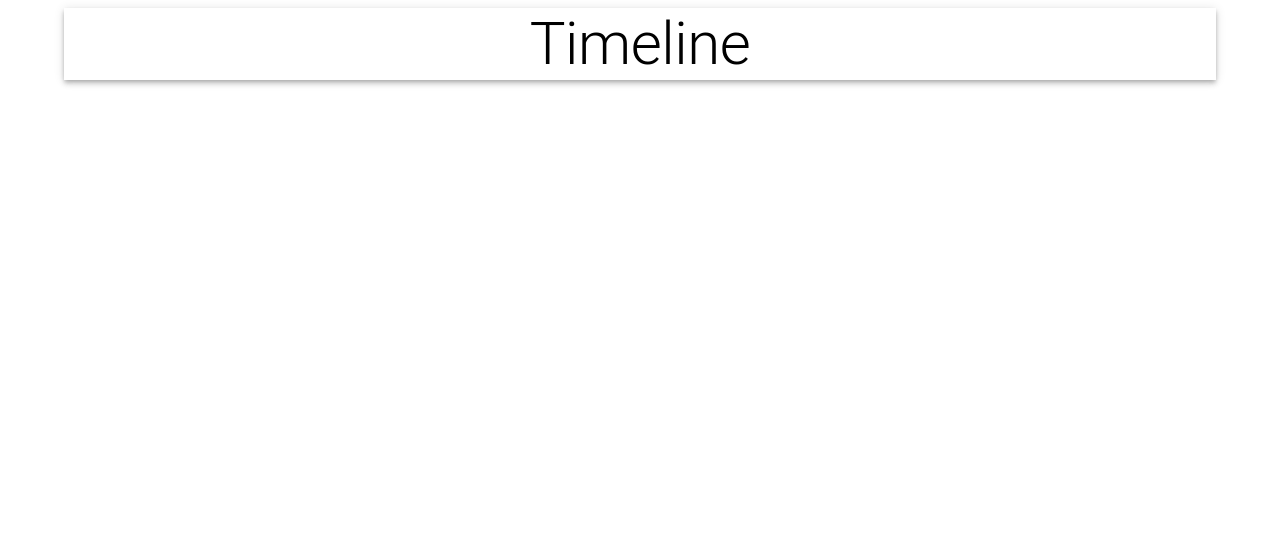
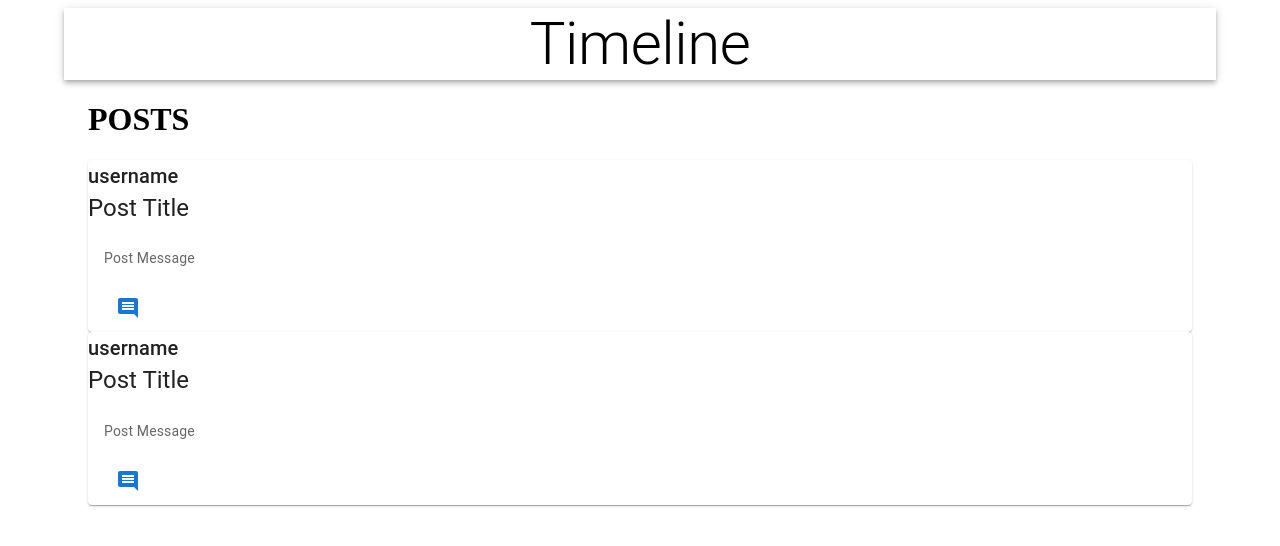
Before and after one commit to agni-noor/frontend_code_test, a React (Create React App) app: page / in a window 1280 px wide. Shown: the top 546 px of the page. Built offline with nearby package versions, Linux system fonts and the light colour scheme.

Commit message:
post card constructed

```diff
--- a/package.json
+++ b/package.json
@@ -5,6 +5,7 @@
   "dependencies": {
     "@emotion/react": "^11.11.4",
     "@emotion/styled": "^11.11.5",
+    "@mui/icons-material": "^5.15.20",
     "@mui/material": "^5.15.20",
     "@testing-library/jest-dom": "^5.17.0",
     "@testing-library/react": "^13.4.0",
--- a/src/App.js
+++ b/src/App.js
@@ -1,4 +1,5 @@
 import React from "react";
+import Posts from "./components/Posts/Posts";
 import { Container, AppBar, Typography, Grow, Grid } from "@mui/material";
 
 const App = () => {
@@ -9,6 +10,9 @@ const App = () => {
           Timeline
         </Typography>
       </AppBar>
+      <Container>
+        <Posts />
+      </Container>
     </Container>
   );
 };
--- a/src/components/Posts/Post/Post.js
+++ b/src/components/Posts/Post/Post.js
@@ -1,7 +1,36 @@
 import React from "react";
+import {
+  Card,
+  CardActions,
+  CardContent,
+  CardMedia,
+  Button,
+  Typography,
+  Box,
+} from "@mui/material";
+import CommentIcon from "@mui/icons-material/Comment";
 
 const Post = () => {
-  return <div>Post</div>;
+  return (
+    <Card>
+      <Box>
+        <Typography variant="h6">username</Typography>
+      </Box>
+      <Typography variant="h5" gutterBottom>
+        Post Title
+      </Typography>
+      <CardContent>
+        <Typography variant="body2" color="textSecondary" component="p">
+          Post Message
+        </Typography>
+      </CardContent>
+      <CardActions>
+        <Button size="small">
+          <CommentIcon />
+        </Button>
+      </CardActions>
+    </Card>
+  );
 };
 
 export default Post;
--- a/src/components/Posts/Posts.js
+++ b/src/components/Posts/Posts.js
@@ -1,7 +1,14 @@
 import React from "react";
+import Post from "./Post/Post";
 
 const Posts = () => {
-  return <div>Posts</div>;
+  return (
+    <>
+      <h1>POSTS</h1>
+      <Post />
+      <Post />
+    </>
+  );
 };
 
 export default Posts;
```
Also changed, not shown: src/styles.js (added), 1 other file (tests, documents, lock files or other folders).
